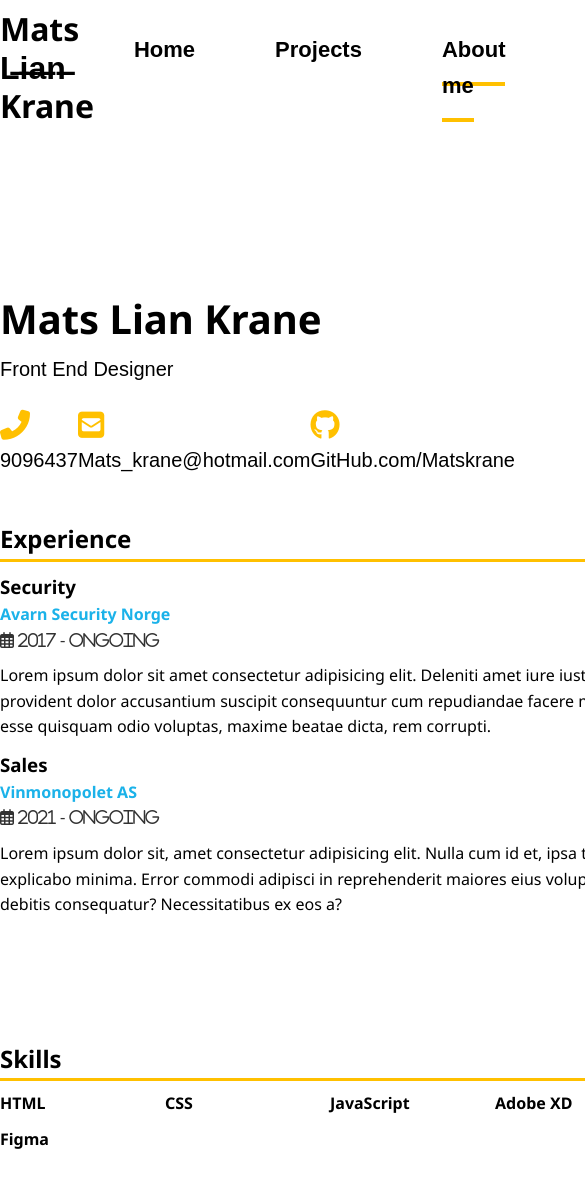
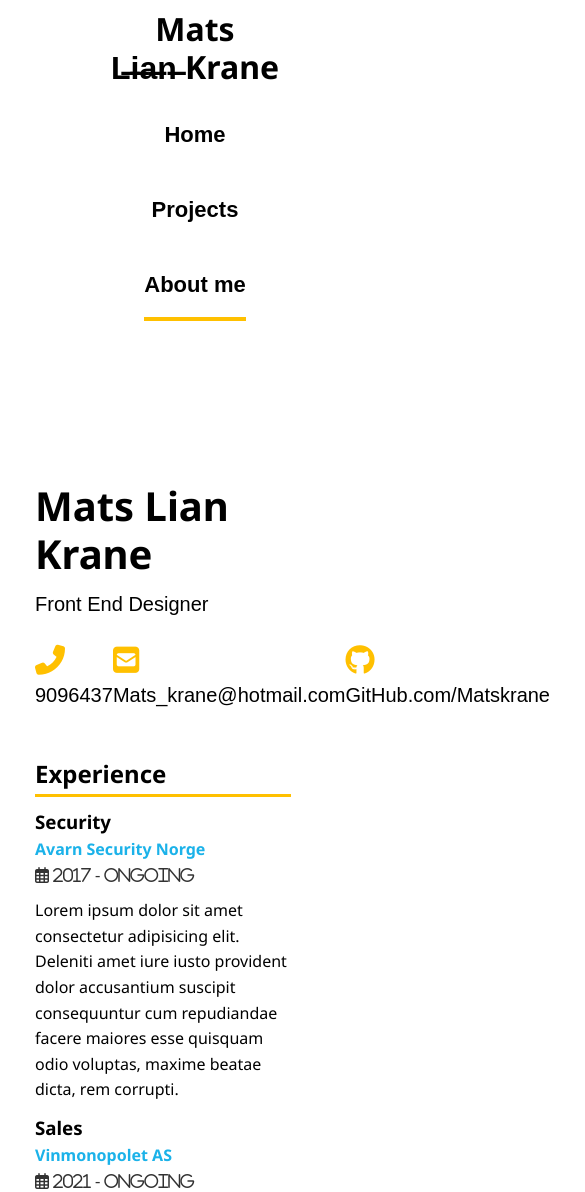
Before and after one commit to Matskrane/Portfolio, a plain HTML site: page about.html in a window 390 px wide. Shown: the top 1192 px of the page, 585 px wide, since content can reach past the window. Drawn offline with Linux system fonts and the light colour scheme.

Commit message:
responsive test

```diff
--- a/CSS/style.css
+++ b/CSS/style.css
@@ -45,7 +45,6 @@ img {
   display: flex;
   justify-content: space-between;
   margin: 0 auto;
-  max-width: 97%;
   align-items: center;
   height: 100%;
   max-width: 1100px;
@@ -356,3 +355,60 @@ iframe {
   font-size: 22px;
   display: block;
 }
+
+
+
+/* Media queries */
+
+@media (max-width:1100px) {
+
+  .about {
+    padding: 0 15px;
+  }
+
+  .myself {
+    padding: 0 20px;
+    padding-top: 150px;
+  }
+
+  .list-grid {
+    display: block;
+  }
+
+  .education,
+  .experience,
+  .skills,
+  .passions {
+    padding-left: 0;
+    max-width: 80%;
+  }
+
+  .skills ul {
+    grid-template-columns: repeat(2, 1fr);
+
+  }
+
+}
+
+
+
+@media (max-width:700px) {
+
+  .navbar .container-flex {
+    display: grid;
+    justify-content: inherit;
+  }
+
+  .navbar ul {
+    display: block;
+    text-align: center;
+  }
+
+  .navbar li {
+    padding: 20px 0;
+  }
+
+  .name {
+    text-align: center;
+  }
+}
```
